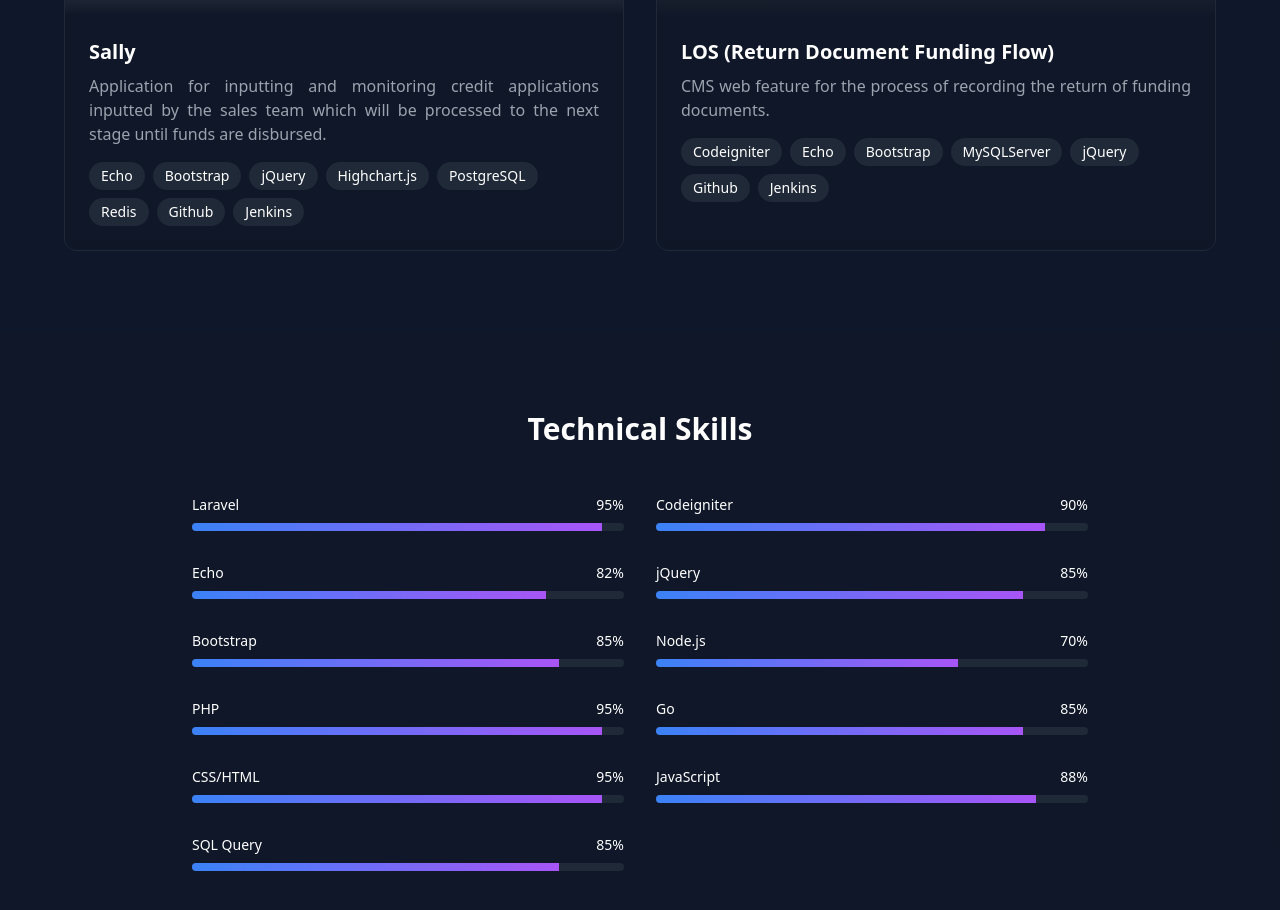
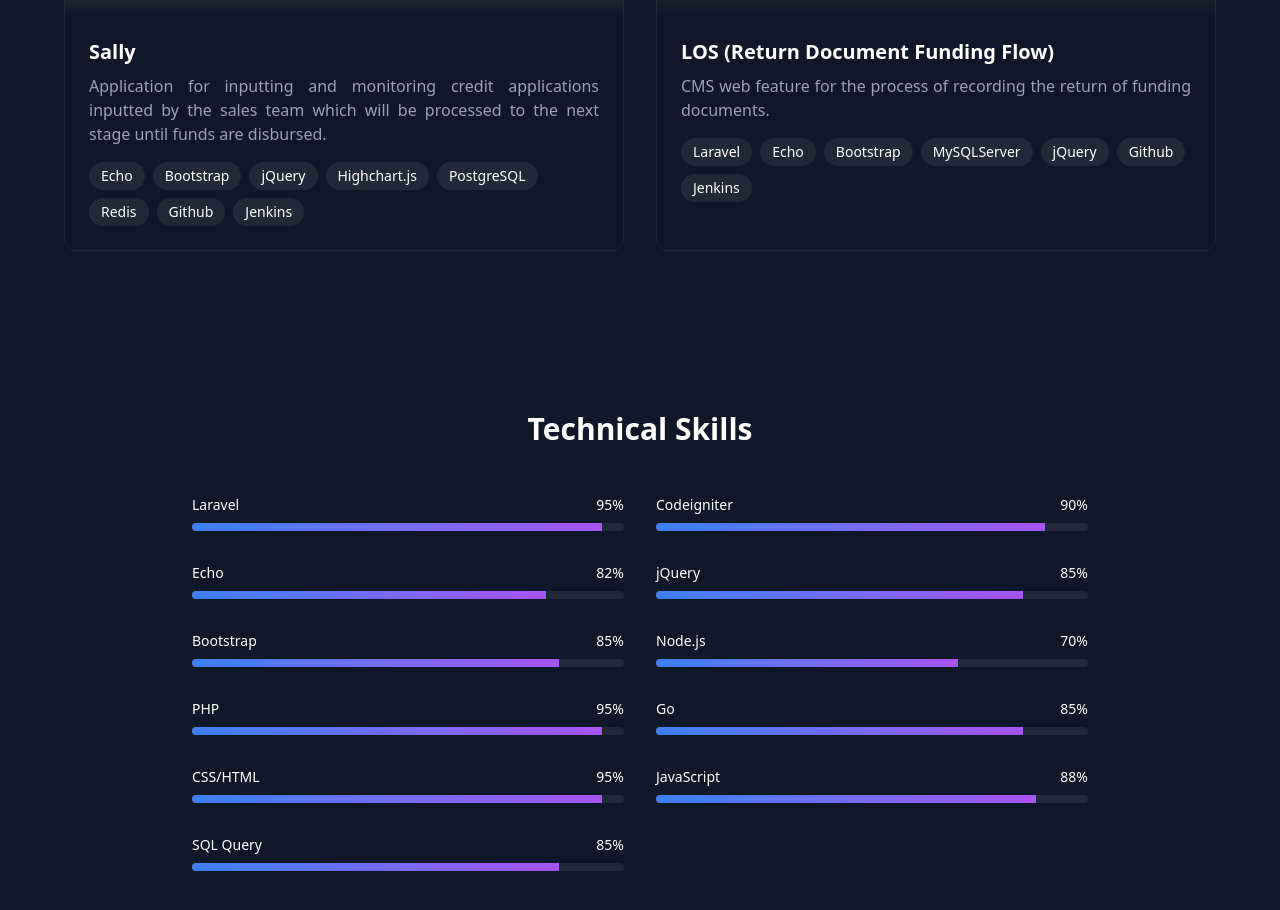
Before and after one commit to deni-akbar/my-portofolio, a Next.js app: page / in a window 1280 px wide. Shown: the part 1948-2858 px from the top of the page. Built offline with nearby package versions, Linux system fonts and the light colour scheme.

Commit message:
edit project

```diff
--- a/app/components/ProjectsSection.tsx
+++ b/app/components/ProjectsSection.tsx
@@ -30,7 +30,7 @@
 		title: t('t.los'),
 		description: t('d.los'),
 		image: '/loss.png',
-		tags: ['Codeigniter','Echo', 'Bootstrap', 'MySQLServer', 'jQuery', 'Github', 'Jenkins'],
+		tags: ['Laravel','Echo', 'Bootstrap', 'MySQLServer', 'jQuery', 'Github', 'Jenkins'],
 	},
 ];
 
```
